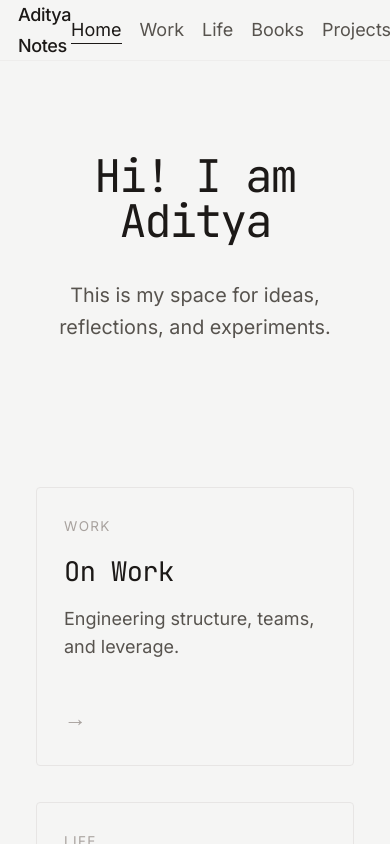
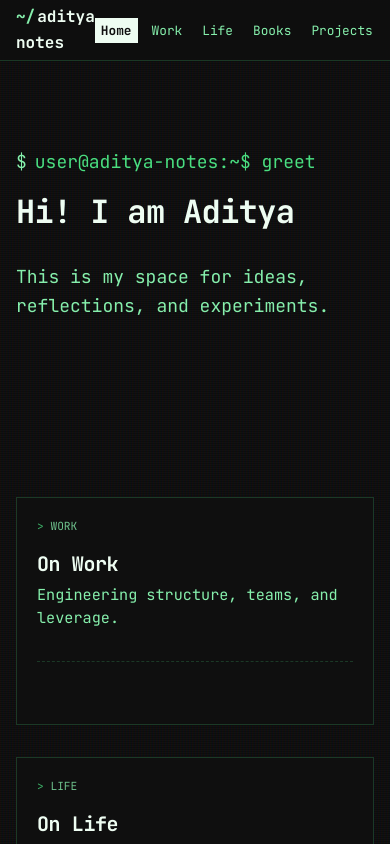
Before and after one commit to o0aditya0o/adityanotes.io, a Next.js app: page / in a window 390 px wide. Shown: the top 844 px of the page. Built offline with nearby package versions, Linux system fonts and the light colour scheme.

Commit message:
terminal theme

```diff
--- a/src/app/globals.css
+++ b/src/app/globals.css
@@ -1,54 +1,49 @@
 /* ========== CSS Variables ========== */
 :root {
-  /* Color Palette - Warm Stone Theme */
-  --bg-primary: #F5F5F4;
-  /* Stone 100 */
-  --bg-secondary: #E7E5E4;
-  /* Stone 200 - for borders/accents */
-  --bg-card: #FAFAF9;
-  /* Stone 50 */
+  /* Color Palette - Dark Terminal Theme */
+  --bg-primary: #0F0F0F;
+  /* Deep Charcoal/Black */
+  --bg-secondary: #171717;
+  /* Slightly lighter for panels */
+  --bg-card: #0F0F0F;
+  /* Same as primary to look transparent/integrated */
 
-  --text-primary: #1C1917;
-  /* Stone 900 */
-  --text-secondary: #57534E;
-  /* Stone 600 */
-  --text-tertiary: #A8A29E;
-  /* Stone 400 */
+  --text-primary: #EEFDF2;
+  /* Off-white / Matrix tint */
+  --text-secondary: #86EFAC;
+  /* Soft Green for secondary text */
+  --text-tertiary: #4ADE80;
+  /* Brighter Green for dim text/accents */
 
-  /* Minimal Accent Colors (Desaturated) */
-  --color-work: #475569;
-  /* Slate 600 */
-  --color-life: #9F1239;
-  /* Rose 800 (Muted) */
-  --color-books: #92400E;
-  --color-books: #92400E;
-  /* Amber 800 (Muted) */
-  --color-projects: #0F766E;
-  /* Teal 700 (Muted) */
+  /* Minimal Accent Colors (Terminal Palette) */
+  --color-work: #6EE7B7;
+  /* Emerald 300 */
+  --color-life: #F9A8D4;
+  /* Pink 300 (Soft contrast) */
+  --color-books: #FDBA74;
+  /* Orange 300 */
+  --color-projects: #93C5FD;
+  /* Blue 300 */
 
-  --border-color: #E7E5E4;
-  /* Stone 200 */
+  --border-color: rgba(74, 222, 128, 0.2);
+  /* Low opacity green */
+  --border-color-hover: rgba(74, 222, 128, 0.5);
 
   /* Typography */
-  --font-mono: var(--font-mono);
-  /* JetBrains Mono */
-  --font-sans: var(--font-sans);
-  /* Inter */
+  --font-mono: var(--font-mono), 'Courier New', Courier, monospace;
+  --font-sans: var(--font-mono), 'Courier New', Courier, monospace;
+  /* Force Mono everywhere */
 
-  --font-size-base: 18px;
-  /* Slightly larger for reading */
-  --font-size-sm: 0.95rem;
-  --font-size-lg: 1.25rem;
-  --font-size-xl: 1.75rem;
-  --font-size-2xl: 2.5rem;
-  --font-size-3xl: 4rem;
-  /* Massive Hero */
-  --font-size-mammoth: 6rem;
+  --font-size-base: 16px;
+  --font-size-sm: 0.875rem;
+  --font-size-lg: 1.125rem;
+  --font-size-xl: 1.5rem;
+  --font-size-2xl: 2rem;
+  --font-size-3xl: 3rem;
+  --font-size-mammoth: 4.5rem;
 
-  --line-height-base: 1.75;
-  /* Relaxed reading */
-  --line-height-heading: 1.1;
-  /* Tight headings */
+  --line-height-base: 1.6;
+  --line-height-heading: 1.2;
 
   /* Spacing */
   --spacing-xs: 0.5rem;
@@ -59,12 +54,13 @@
   --spacing-2xl: 8rem;
 
   /* Layout */
-  --max-width: 1400px;
-  /* Wider canvas */
-  --border-radius-sm: 4px;
-  --border-radius-md: 12px;
-  --transition-speed: 0.3s;
-  --transition-ease: cubic-bezier(0.22, 1, 0.36, 1);
+  --max-width: 1200px;
+  --border-radius-sm: 0px;
+  /* Sharp corners for terminal look */
+  --border-radius-md: 0px;
+  --transition-speed: 0.2s;
+  /* Faster for digital feel */
+  --transition-ease: ease-out;
 }
 
 /* ========== CSS Reset ========== */
@@ -80,12 +76,15 @@ html {
 }
 
 body {
-  font-family: var(--font-sans), sans-serif;
+  font-family: var(--font-mono);
   line-height: var(--line-height-base);
   color: var(--text-primary);
   background-color: var(--bg-primary);
   -webkit-font-smoothing: antialiased;
   -moz-osx-font-smoothing: grayscale;
+  background-image: linear-gradient(rgba(18, 16, 16, 0) 50%, rgba(0, 0, 0, 0.25) 50%), linear-gradient(90deg, rgba(255, 0, 0, 0.06), rgba(0, 255, 0, 0.02), rgba(0, 0, 255, 0.06));
+  background-size: 100% 2px, 3px 100%;
+  /* Subtle scanline effect */
 }
 
 /* ========== Typography ========== */
@@ -95,17 +94,16 @@ h3,
 h4,
 h5,
 h6 {
-  font-family: var(--font-mono), monospace;
+  font-family: var(--font-mono);
   line-height: var(--line-height-heading);
-  font-weight: 500;
+  font-weight: 700;
   margin-bottom: var(--spacing-sm);
-  letter-spacing: -0.03em;
+  letter-spacing: -0.02em;
+  color: var(--text-primary);
 }
 
 h1 {
   font-size: var(--font-size-3xl);
-  font-weight: 400;
-  /* Serif elegance */
 }
 
 h2 {
@@ -118,18 +116,19 @@ h3 {
 
 p {
   margin-bottom: var(--spacing-md);
-  max-width: 70ch;
-  /* Optimal reading length */
+  max-width: 65ch;
+  color: var(--text-secondary);
 }
 
 a {
   color: inherit;
   text-decoration: none;
-  transition: opacity var(--transition-speed);
+  transition: all var(--transition-speed);
 }
 
 a:hover {
-  opacity: 0.7;
+  color: var(--text-tertiary);
+  text-decoration: underline;
 }
 
 /* ========== Layout Utilities ========== */
@@ -138,3 +137,8 @@ a:hover {
   margin: 0 auto;
   padding: 0 var(--spacing-md);
 }
+
+/* Helper for mono utility */
+.mono {
+  font-family: var(--font-mono);
+}
--- a/src/app/layout.tsx
+++ b/src/app/layout.tsx
@@ -1,5 +1,5 @@
 import type { Metadata } from "next";
-import { JetBrains_Mono, Inter } from "next/font/google";
+import { JetBrains_Mono } from "next/font/google";
 import "./globals.css";
 import Navbar from "@/components/Navbar";
 import Footer from "@/components/Footer";
@@ -7,12 +7,6 @@ import Footer from "@/components/Footer";
 const jetbrainsMono = JetBrains_Mono({
   subsets: ["latin"],
   variable: '--font-mono',
-  display: 'swap',
-});
-
-const inter = Inter({
-  subsets: ["latin"],
-  variable: '--font-sans',
   display: 'swap',
 });
 
@@ -28,7 +22,7 @@ export default function RootLayout({
 }>) {
   return (
     <html lang="en">
-      <body className={`${jetbrainsMono.variable} ${inter.variable}`}>
+      <body className={`${jetbrainsMono.variable}`}>
         <Navbar />
         <main>{children}</main>
         <Footer />
--- a/src/app/page.module.css
+++ b/src/app/page.module.css
@@ -2,60 +2,119 @@
     max-width: var(--max-width);
     margin: 0 auto;
     padding: 0 var(--spacing-md);
-    padding-top: 120px;
-    /* Offset for fixed navbar */
+    padding-top: 140px;
 }
 
 .hero {
-    text-align: center;
+    text-align: left;
+    /* Align left for terminal feel */
     margin-bottom: var(--spacing-2xl);
     padding: var(--spacing-xl) 0;
     display: flex;
     flex-direction: column;
+    align-items: flex-start;
+    max-width: 800px;
+    margin-left: auto;
+    margin-right: auto;
+}
+
+.terminalPrompt {
+    color: var(--text-tertiary);
+    margin-bottom: var(--spacing-sm);
+    font-family: var(--font-mono);
+    font-size: var(--font-size-lg);
+    display: flex;
     align-items: center;
+    gap: 0.5rem;
+}
+
+.terminalPrompt::before {
+    content: '$';
+    color: var(--text-secondary);
 }
 
 .heroTitle {
     font-size: var(--font-size-3xl);
-    line-height: 1;
+    line-height: 1.2;
     margin-bottom: var(--spacing-md);
-    font-weight: 400;
+    font-weight: 700;
     color: var(--text-primary);
-    letter-spacing: -0.04em;
-    max-width: 16ch;
+    letter-spacing: -0.02em;
+    min-height: 1.2em;
+    /* Reserve space */
+    display: inline-block;
 }
 
-/* Make "Notes" italic or distinct if we want, but for now keep clean */
+/* Cursor animation style */
+.cursor {
+    display: inline-block;
+    width: 0.6em;
+    height: 1em;
+    background-color: var(--text-tertiary);
+    margin-left: 0.2rem;
+    vertical-align: middle;
+    animation: blink 1s step-end infinite;
+}
+
+@keyframes blink {
+
+    0%,
+    100% {
+        opacity: 1;
+    }
+
+    50% {
+        opacity: 0;
+    }
+}
 
 .heroSubtitle {
-    font-family: var(--font-sans);
-    font-size: 1.1rem;
-    /* Specific visual weight */
+    font-family: var(--font-mono);
+    font-size: 1.125rem;
     color: var(--text-secondary);
-    max-width: 500px;
-    margin: 0 auto;
+    max-width: 600px;
     line-height: 1.6;
-    font-weight: 400;
+    margin-bottom: var(--spacing-lg);
+    opacity: 0;
+    animation: fadeIn 0.5s ease-out 1.5s forwards;
+    /* Delay fade in after typing */
+}
+
+@keyframes fadeIn {
+    from {
+        opacity: 0;
+        transform: translateY(10px);
+    }
+
+    to {
+        opacity: 1;
+        transform: translateY(0);
+    }
 }
 
 .sectionsGrid {
     display: grid;
     grid-template-columns: repeat(12, 1fr);
-    /* 12 column grid */
     gap: var(--spacing-md);
     padding-bottom: var(--spacing-2xl);
 }
 
 /* Responsive */
 @media (max-width: 1024px) {
+    .container {
+        padding-top: 120px;
+    }
+
     .heroTitle {
-        font-size: 3.5rem;
+        font-size: 2.5rem;
     }
 }
 
 @media (max-width: 768px) {
     .container {
         padding-top: 100px;
+        padding-left: var(--spacing-sm);
+        padding-right: var(--spacing-sm);
     }
 
     .hero {
@@ -64,7 +123,7 @@
     }
 
     .heroTitle {
-        font-size: 2.5rem;
+        font-size: 2rem;
     }
 
     .sectionsGrid {
@@ -72,4 +131,9 @@
         flex-direction: column;
         gap: var(--spacing-md);
     }
+
+    .cursor {
+        height: 0.9em;
+        /* Adjust for smaller font */
+    }
 }
--- a/src/app/page.tsx
+++ b/src/app/page.tsx
@@ -1,12 +1,34 @@
+'use client';
+
+import { useState, useEffect } from 'react';
 import SectionCard from '@/components/SectionCard';
 import styles from './page.module.css';
 
 export default function Home() {
+  const [text, setText] = useState('');
+  const fullText = "Hi! I am Aditya";
+
+  useEffect(() => {
+    let index = 0;
+    const timeoutId = setTimeout(() => {
+      const timer = setInterval(() => {
+        setText(fullText.slice(0, index + 1));
+        index++;
+        if (index === fullText.length) clearInterval(timer);
+      }, 100);
+      return () => clearInterval(timer);
+    }, 500); // Initial delay before typing starts
+
+    return () => clearTimeout(timeoutId);
+  }, []);
+
   return (
     <div className={styles.container}>
       <section className={styles.hero}>
+        <div className={styles.terminalPrompt}>user@aditya-notes:~$ greet</div>
         <h1 className={styles.heroTitle}>
-          Hi! I am Aditya
+          {text}
+          <span className={styles.cursor}></span>
         </h1>
         <p className={styles.heroSubtitle}>
           This is my space for ideas, reflections, and experiments.
--- a/src/components/Navbar.module.css
+++ b/src/components/Navbar.module.css
@@ -1,36 +1,37 @@
 .navbar {
     position: fixed;
-    /* Fix to top */
     top: 0;
     left: 0;
     width: 100%;
     z-index: 100;
-    background-color: rgba(245, 245, 244, 0.85);
-    /* Warm Stone with alpha */
-    backdrop-filter: blur(12px);
-    -webkit-backdrop-filter: blur(12px);
-    border-bottom: 1px solid rgba(231, 229, 228, 0.5);
-    /* Subtle border */
-    transition: all 0.3s ease;
+    background-color: rgba(15, 15, 15, 0.95);
+    /* Deep black, slight transparency */
+    border-bottom: 1px solid var(--border-color);
+    backdrop-filter: blur(8px);
 }
 
 .container {
     max-width: var(--max-width);
     margin: 0 auto;
-    padding: var(--spacing-sm) var(--spacing-md);
+    padding: 0 var(--spacing-md);
     display: flex;
     justify-content: space-between;
     align-items: center;
-    height: 80px;
-    /* Fixed height for consistency */
+    height: 70px;
 }
 
 .logo {
-    font-family: var(--font-serif);
-    font-size: var(--font-size-lg);
-    font-weight: 500;
+    font-family: var(--font-mono);
+    font-size: 1.25rem;
+    font-weight: 700;
     color: var(--text-primary);
-    letter-spacing: -0.02em;
+    text-transform: lowercase;
+}
+
+.logo::before {
+    content: '~/';
+    color: var(--text-secondary);
+    margin-right: 2px;
 }
 
 .navLinks {
@@ -42,54 +43,47 @@
 
 .navLinks a {
     color: var(--text-secondary);
-    font-family: var(--font-sans);
-    font-size: var(--font-size-base);
-    font-weight: 400;
-    transition: color var(--transition-speed);
+    font-family: var(--font-mono);
+    font-size: 0.9rem;
     position: relative;
-    padding: 4px 0;
+    padding: 4px 8px;
+    transition: all 0.2s ease;
 }
 
 .navLinks a:hover {
     color: var(--text-primary);
+    background-color: rgba(255, 255, 255, 0.1);
 }
 
 .navLinks a.active {
-    color: var(--text-primary);
+    color: var(--bg-primary);
+    background-color: var(--text-primary);
+    /* Inverted block cursor style */
+    font-weight: 700;
 }
 
-/* Magnetic underline that only appears on hover/active */
+/* Remove the old magnetic underline */
 .navLinks a::after {
-    content: '';
-    position: absolute;
-    bottom: 0px;
-    left: 0;
-    width: 100%;
-    height: 1px;
-    background-color: var(--text-primary);
-    transform: scaleX(0);
-    transform-origin: right;
-    transition: transform 0.4s var(--transition-ease);
-}
-
-.navLinks a:hover::after,
-.navLinks a.active::after {
-    transform: scaleX(1);
-    transform-origin: left;
+    display: none;
 }
 
 /* Responsive */
 @media (max-width: 768px) {
     .container {
-        padding: var(--spacing-sm);
+        padding: 0 var(--spacing-sm);
         height: 60px;
     }
 
     .navLinks {
-        gap: var(--spacing-sm);
+        gap: var(--spacing-xs);
     }
 
     .logo {
-        font-size: var(--font-size-base);
+        font-size: 1rem;
+    }
+
+    .navLinks a {
+        font-size: 0.8rem;
+        padding: 4px 6px;
     }
 }
--- a/src/components/ProjectCard.module.css
+++ b/src/components/ProjectCard.module.css
@@ -4,6 +4,14 @@
     gap: var(--spacing-xl);
     margin-bottom: var(--spacing-2xl);
     align-items: center;
+    border: 1px solid transparent;
+    padding: var(--spacing-md);
+    transition: all 0.2s ease;
+}
+
+.card:hover {
+    border-color: var(--border-color);
+    background-color: rgba(255, 255, 255, 0.02);
 }
 
 .cardReverse {
@@ -18,25 +26,23 @@
     position: relative;
     width: 100%;
     aspect-ratio: 16 / 10;
-    border-radius: var(--border-radius-md);
+    border: 1px solid var(--border-color);
     overflow: hidden;
-    box-shadow: 0 4px 20px rgba(0, 0, 0, 0.05);
-    transition: transform var(--transition-speed) var(--transition-ease),
-        box-shadow var(--transition-speed) var(--transition-ease);
+    /* remove excessive shadows, keep it flat */
 }
 
+/* Optional: Add a 'glitch' or scanline effect on hover for images? */
 .image {
     object-fit: cover;
-    transition: transform 0.6s var(--transition-ease);
-}
-
-.card:hover .imageWrapper {
-    transform: translateY(-4px);
-    box-shadow: 0 12px 30px rgba(0, 0, 0, 0.08);
+    transition: transform 0.6s var(--transition-ease), opacity 0.3s;
+    filter: grayscale(80%) sepia(20%) hue-rotate(90deg) brightness(0.8);
+    /* Matrix-y filter */
 }
 
 .card:hover .image {
-    transform: scale(1.05);
+    transform: scale(1.02);
+    filter: none;
+    /* Reveal true colors on hover */
 }
 
 .content {
@@ -50,11 +56,11 @@
     font-size: var(--font-size-2xl);
     color: var(--text-primary);
     margin-bottom: var(--spacing-sm);
-    font-weight: 500;
+    font-weight: 700;
 }
 
 .excerpt {
-    font-family: var(--font-sans);
+    font-family: var(--font-mono);
     font-size: var(--font-size-base);
     color: var(--text-secondary);
     line-height: 1.6;
@@ -64,20 +70,37 @@
 .cta {
     display: inline-flex;
     align-items: center;
-    font-family: var(--font-sans);
-    font-weight: 500;
+    font-family: var(--font-mono);
+    font-weight: 700;
     font-size: var(--font-size-sm);
     color: var(--text-primary);
-    text-transform: uppercase;
-    letter-spacing: 0.05em;
-    padding-bottom: 2px;
-    border-bottom: 1px solid var(--text-tertiary);
+    text-transform: lowercase;
+    padding: 0.5rem 1rem;
+    border-bottom: none;
+    background-color: transparent;
     width: fit-content;
-    transition: border-color var(--transition-speed);
+    border: 1px solid var(--text-tertiary);
+    transition: all 0.2s;
+}
+
+.cta::before {
+    content: '[ ';
+    color: var(--text-tertiary);
+}
+
+.cta::after {
+    content: ' ]';
+    color: var(--text-tertiary);
 }
 
 .card:hover .cta {
-    border-color: var(--text-primary);
+    background-color: var(--text-tertiary);
+    color: var(--bg-primary);
+}
+
+.card:hover .cta::before,
+.card:hover .cta::after {
+    color: var(--bg-primary);
 }
 
 @media (max-width: 768px) {
@@ -87,6 +110,9 @@
         grid-template-columns: 1fr;
         gap: var(--spacing-md);
         direction: ltr;
+        padding: var(--spacing-sm);
+        border: 1px solid var(--border-color);
+        /* Always show border on mobile for structure */
     }
 
     .cardReverse .content {
--- a/src/components/SectionCard.module.css
+++ b/src/components/SectionCard.module.css
@@ -1,49 +1,76 @@
 .card {
-    display: block;
+    display: flex;
+    flex-direction: column;
     height: 100%;
-    background-color: var(--bg-primary);
-    /* Blend with bg, relying on border */
+    background-color: var(--bg-card);
     border: 1px solid var(--border-color);
-    padding: 2.5rem;
-    /* Ample padding */
-    border-radius: var(--border-radius-sm);
-    /* Sharp-ish corners */
-    transition: all 0.4s var(--transition-ease);
+    /* Thin, subtle border */
+    padding: 1.5rem;
     position: relative;
     overflow: hidden;
     text-decoration: none;
-    display: flex;
-    flex-direction: column;
-    justify-content: space-between;
+    transition: all 0.2s ease-out;
 }
 
-/* Subtle grain/noise texture could be added here if we had an asset,
-   but for now we use a subtle color shift */
+/* Terminal Corner Accents (Optional, let's stick to border for now) */
+
+.card::before {
+    /* Top bar of a terminal window */
+    content: '';
+    position: absolute;
+    top: 0;
+    left: 0;
+    width: 100%;
+    height: 2px;
+    background-color: transparent;
+    transition: background-color 0.2s ease;
+}
+
 .card:hover {
-    background-color: var(--bg-card);
-    /* Slightly lighter/cleaner on hover */
     border-color: var(--text-tertiary);
-    transform: translateY(-4px);
+    /* Bright green border on hover */
+    background-color: rgba(255, 255, 255, 0.02);
+    /* Very subtle highlight */
+    transform: translateY(-2px);
+    box-shadow: 0 4px 20px rgba(0, 0, 0, 0.5);
+}
+
+.card:hover::before {
+    background-color: var(--text-tertiary);
+}
+
+.tag {
+    font-family: var(--font-mono);
+    font-size: 0.7rem;
+    text-transform: uppercase;
+    color: var(--text-secondary);
+    margin-bottom: var(--spacing-sm);
+    display: block;
+    opacity: 0.8;
+}
+
+.tag::before {
+    content: '> ';
+    color: var(--text-tertiary);
 }
 
 .title {
     font-family: var(--font-mono);
-    /* Serif for headings */
-    font-size: 2rem;
-    font-weight: 400;
+    font-size: 1.5rem;
+    font-weight: 700;
     color: var(--text-primary);
-    margin-bottom: var(--spacing-sm);
-    line-height: 1.1;
-    letter-spacing: -0.02em;
+    margin-bottom: var(--spacing-xs);
+    line-height: 1.2;
 }
 
 .description {
-    font-family: var(--font-sans);
-    font-size: 1rem;
+    font-family: var(--font-mono);
+    font-size: 0.95rem;
     color: var(--text-secondary);
-    line-height: 1.6;
+    line-height: 1.5;
     margin-bottom: var(--spacing-md);
-    font-weight: 400;
+    flex-grow: 1;
+    /* Push footer down */
 }
 
 .footer {
@@ -51,37 +78,41 @@
     justify-content: space-between;
     align-items: center;
     margin-top: auto;
-    /* Push to bottom */
+    border-top: 1px dashed var(--border-color);
+    padding-top: var(--spacing-sm);
 }
 
 .arrow {
-    font-size: 1.25rem;
+    font-family: var(--font-mono);
+    font-size: 1rem;
     color: var(--text-tertiary);
-    transition: transform 0.3s ease, color 0.3s ease;
+    opacity: 0;
+    transform: translateX(-10px);
+    transition: all 0.2s ease;
 }
 
 .card:hover .arrow {
-    transform: translateX(8px);
-    color: var(--text-primary);
+    opacity: 1;
+    transform: translateX(0);
 }
 
-/* Optional minimal tag style if we want to show category */
-.tag {
-    font-size: 0.75rem;
-    text-transform: uppercase;
-    letter-spacing: 0.1em;
-    color: var(--text-tertiary);
-    margin-bottom: var(--spacing-sm);
-    display: block;
+/* Command Prompt Button Look for Footer? */
+.commandText {
+    font-size: 0.8rem;
+    color: var(--text-secondary);
+}
+
+.card:hover .commandText {
+    color: var(--text-primary);
 }
 
 /* Responsive */
 @media (max-width: 768px) {
     .card {
-        padding: 1.5rem;
+        padding: 1.25rem;
     }
 
     .title {
-        font-size: 1.5rem;
+        font-size: 1.25rem;
     }
 }
```
Also changed, not shown: src/components/Footer.module.css (+8 -5 lines).
